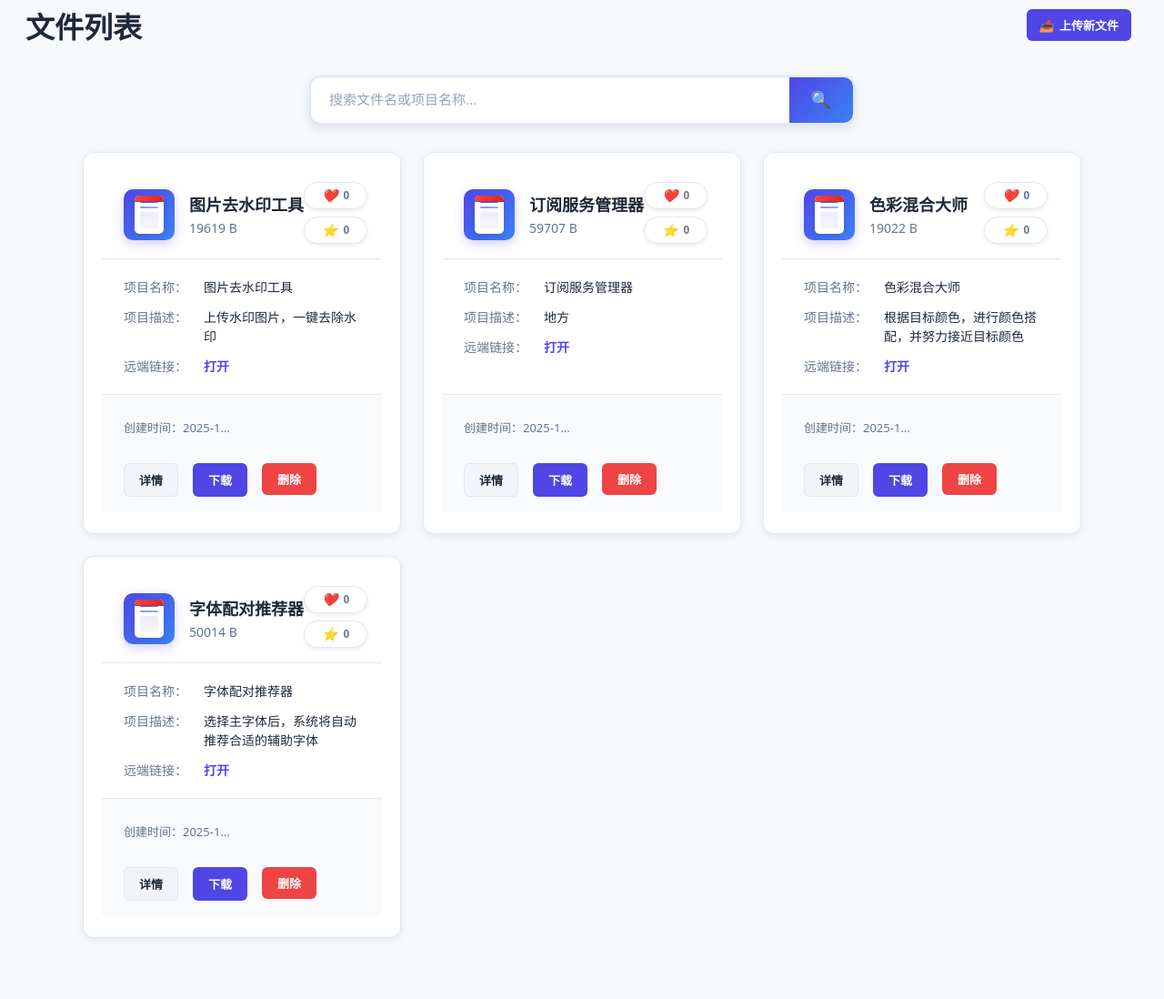
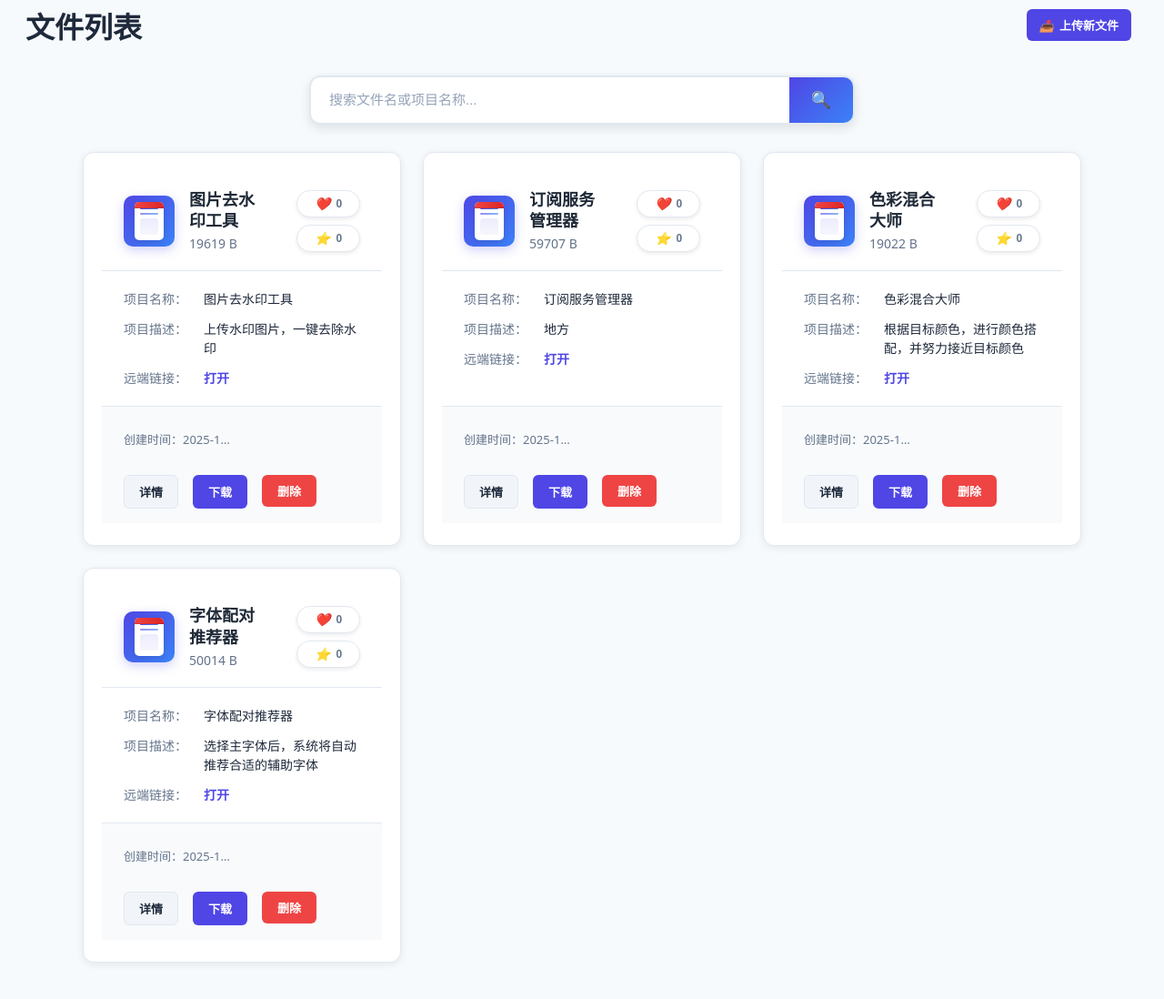
Before and after one commit to Yangyang178/yytoolssote, a Flask app: page / in a window 1280 px wide. Shown: the part 1053-2151 px from the top of the page at 91% size. Run offline with Flask 3, Linux system fonts and the light colour scheme; data comes from the database, SQL or seed files in the repository; data that the repository does not hold is empty.

Commit message:
Fix file card layout: ensure full file name display and no overlap with like/favorite buttons

```diff
--- a/templates/index.html
+++ b/templates/index.html
@@ -632,7 +632,6 @@ window.addEventListener('DOMContentLoaded', () => {
   align-items: center;
   gap: 16px;
   border-bottom: 1px solid var(--border-color);
-  position: relative;
 }
 
 .file-icon-container {
@@ -703,18 +702,22 @@ window.addEventListener('DOMContentLoaded', () => {
 .file-info-header {
   flex: 1;
   min-width: 0;
-  max-width: calc(100% - 120px);
 }
 
 .file-name {
   font-weight: 700;
   color: #1F2937;
   font-size: 1.125rem;
-  white-space: nowrap;
+  margin: 0 0 4px;
+  word-wrap: break-word;
+  white-space: normal;
+  line-height: 1.3;
+  max-height: 2.6em;
   overflow: hidden;
   text-overflow: ellipsis;
-  max-width: 100%;
-  margin: 0 0 4px;
+  display: -webkit-box;
+  -webkit-line-clamp: 2;
+  -webkit-box-orient: vertical;
 }
 
 .file-size {
@@ -813,14 +816,13 @@ window.addEventListener('DOMContentLoaded', () => {
   display: flex;
   flex-direction: column;
   gap: 8px;
-  position: absolute;
-  top: 12px;
-  right: 16px;
+  position: static;
   width: auto;
-  margin: 0;
+  margin-left: 16px;
   padding: 0;
   border: none;
   background: transparent;
+  flex-shrink: 0;
 }
 
 .interaction-btn {
@@ -982,7 +984,7 @@ window.addEventListener('DOMContentLoaded', () => {
   .file-interactions {
     position: absolute;
     top: 10px;
-    right: 16px;
+    right: 20px;
     gap: 6px;
   }
 
```
